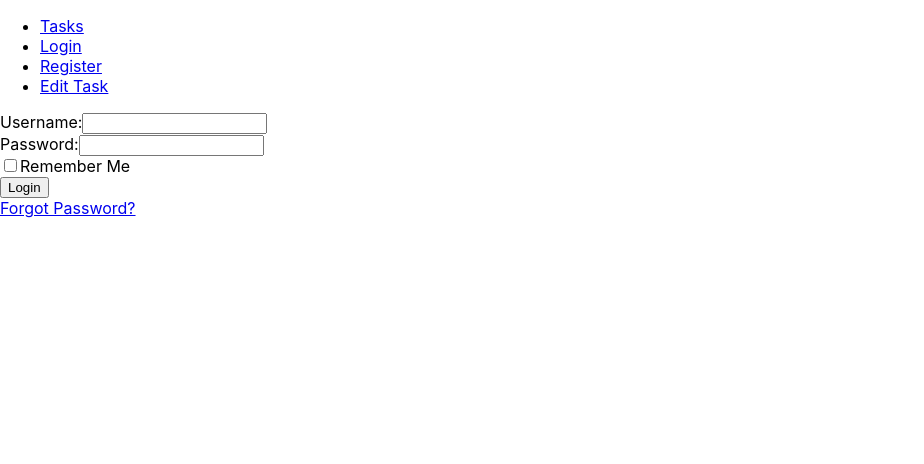
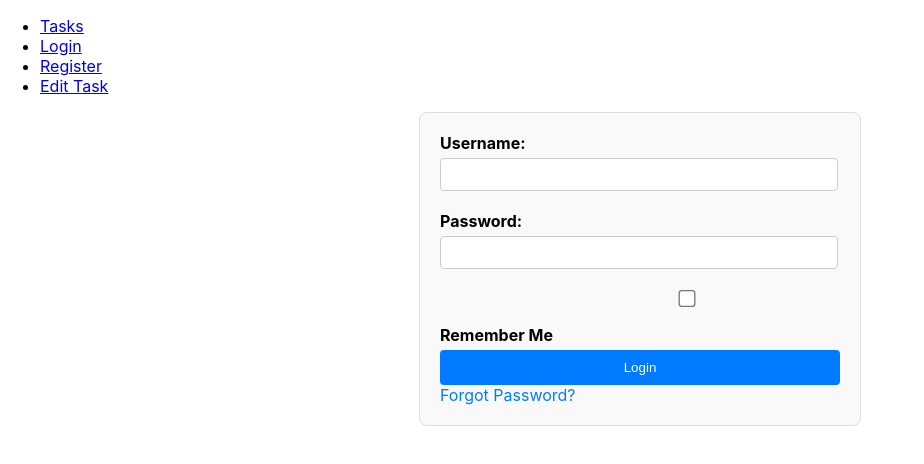
Before and after one commit to Gigi-Pons/ToDoListOnline, a React (Create React App) app: page /login in a window 1280 px wide. Shown: the top 464 px of the page, without its empty margins (0-924 px from the left). Built offline with nearby package versions, Linux system fonts and the light colour scheme.

Commit message:
Added CSS styling to the login form

```diff
--- /dev/null
+++ b/src/LoginForm.css
@@ -0,0 +1,65 @@
+/* LoginForm.css */
+.form-container {
+    max-width:400px;
+    margin: auto;
+    padding:20px;
+    border: 1px solid #ddd;
+    border-radius: 8px;
+    background-color: #f9f9f9;
+  }
+
+  .form-container label {
+    display: block;
+    margin-bottom: 5px;
+    font-weight: bold;
+  }
+
+  .form-container input[type="text"],
+  .form-container input[type="password"],
+  .form-container input[type="checkbox"] {
+    width: 95%;
+    padding: 8px;
+    margin: 0 auto;
+    margin-bottom:20px;
+    border: 1px solid #ccc;
+    border-radius: 4px;
+  }
+
+  .form-container input[type="checkbox"] {
+    transform: scale(1.3);
+    transform-origin: left;
+    margin-right: 10px; /* Adjust as needed for alignment */
+    /* Additional styling if needed */
+}
+
+
+
+  .form-container button {
+    width: 100%;
+    padding: 10px;
+    background-color: #007bff;
+    color: white;
+    border: none;
+    border-radius: 4px;
+    cursor: pointer;
+  }
+
+  .form-container button:hover {
+    background-color: #0056b3;
+  }
+
+  .error-message {
+    color: red;
+    margin-bottom: 15px;
+    margin-top: -10px;
+  }
+
+  .forgot-password {
+    text-align: center;
+    color: #007bff;
+    text-decoration: none;
+  }
+
+  .forgot-password:hover {
+    text-decoration: underline;
+  }
--- a/src/LoginForm.js
+++ b/src/LoginForm.js
@@ -1,4 +1,5 @@
 import React, { useState } from 'react';
+import './LoginForm.css';
 
 function LoginForm() {
   const [username, setUsername] = useState('');
@@ -39,16 +40,16 @@ function LoginForm() {
   };
 
   return (
-    <form onSubmit={handleSubmit}>
+    <form onSubmit={handleSubmit} className="form-container">
       <div>
         <label>Username:</label>
         <input type="text" value={username} onChange={handleUsernameChange} />
-        {usernameError && <div style={{ color: 'red' }}>{usernameError}</div>}
+        {usernameError && <div className="error-message">{usernameError}</div>}
       </div>
       <div>
         <label>Password:</label>
         <input type="password" value={password} onChange={handlePasswordChange} />
-        {passwordError && <div style={{ color: 'red' }}>{passwordError}</div>}
+        {passwordError && <div className="error-message">{passwordError}</div>}
       </div>
       <div>
         <input
@@ -60,7 +61,7 @@ function LoginForm() {
       </div>
       <button type="submit">Login</button>
       <div>
-        <a href="/forgot-password">Forgot Password?</a>
+        <a href="/forgot-password" className="forgot-password">Forgot Password?</a>
       </div>
     </form>
   );
```
